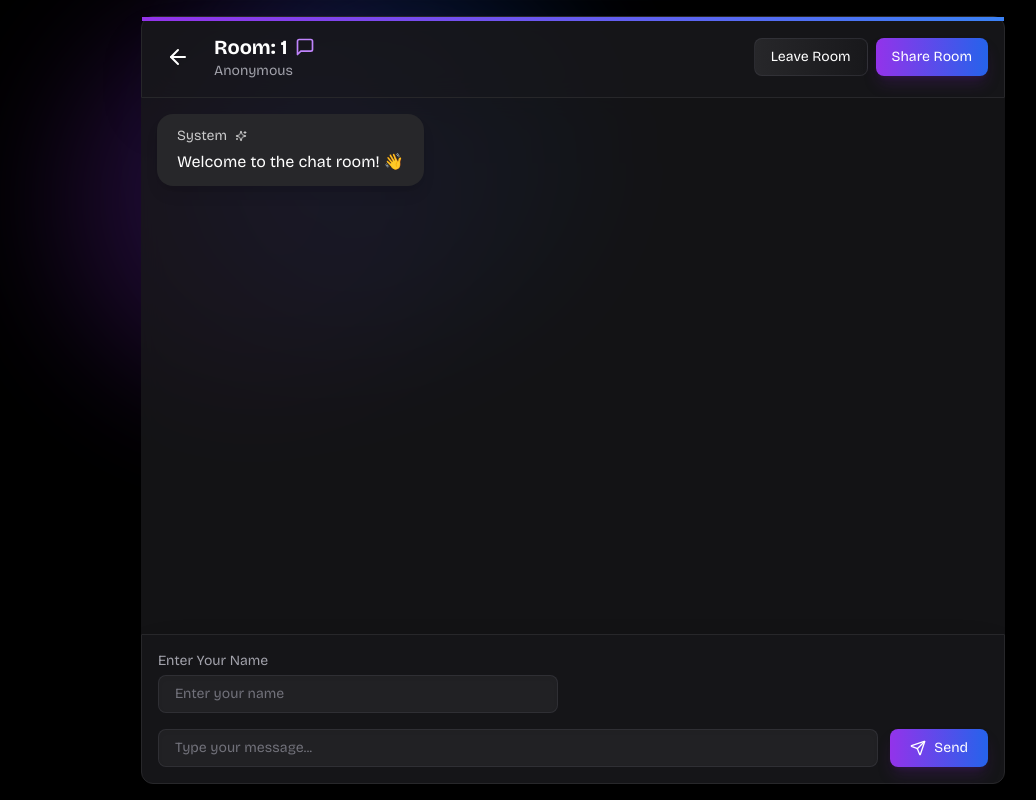
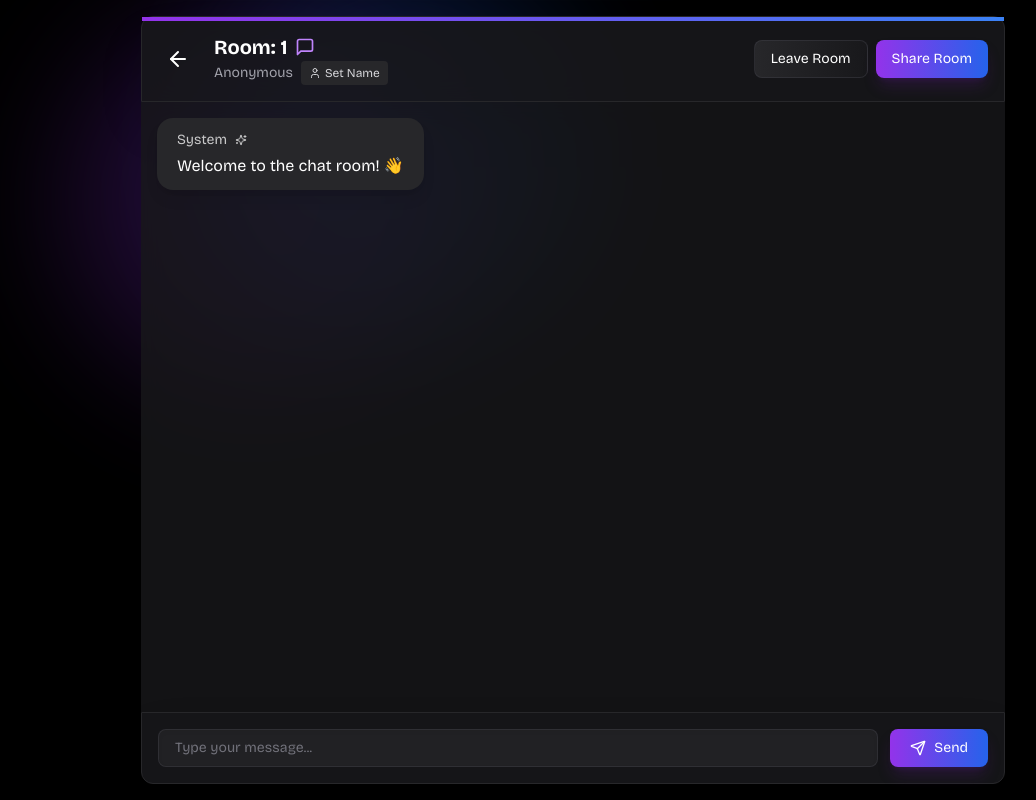
Before and after one commit to MrNikhillyadav/chatify-app, a React (Vite) app in the folder frontend/: page /room/1 in a window 1280 px wide. Shown: the whole page, without its empty margins (67-1103 px from the left). Built offline with nearby package versions, Linux system fonts and the light colour scheme; no server answers.

Commit message:
add name modal

```diff
--- a/frontend/src/components/Room.tsx
+++ b/frontend/src/components/Room.tsx
@@ -1,6 +1,6 @@
 import { useState, useEffect, useRef } from "react";
 import { useParams, useNavigate } from "react-router-dom";
-import { ArrowLeft,  Send, Sparkles, MessageSquare } from "lucide-react";
+import { ArrowLeft, Send, Sparkles, MessageSquare, User } from "lucide-react";
 import { toast } from "sonner";
 
 interface Message {
@@ -20,10 +20,10 @@ function Room() {
       name: "System",
     },
   ]);
+  const [isNameModalOpen, setIsNameModalOpen] = useState<boolean>(false);
+  const [tempName, setTempName] = useState<string>("");
 
   const messagesEndRef = useRef<HTMLDivElement>(null);
-
-
 
   useEffect(() => {
     const ws = new WebSocket("https://chibi-chat.onrender.com");
@@ -99,11 +99,63 @@ function Room() {
     navigate("/");
   }
 
+  function openNameModal() {
+    setTempName(name || "");
+    setIsNameModalOpen(true);
+  }
+
+  function submitName() {
+    if (tempName.trim()) {
+      setName(tempName.trim());
+      toast.success("Name updated successfully!");
+    }
+    setIsNameModalOpen(false);
+  }
+
   return (
     <div className="min-h-screen flex flex-col bg-black relative overflow-hidden">
       {/* Spotlight effects */}
       <div className="absolute top-1/4 left-1/4 w-96 h-96 bg-purple-600 rounded-full opacity-20 blur-3xl transform -translate-x-1/2 -translate-y-1/2" />
       <div className="absolute bottom-1/3 right-1/3 w-96 h-96 bg-blue-600 rounded-full opacity-20 blur-3xl transform -translate-x-1/2 -translate-y-1/2" />
+
+      {/* Name Modal */}
+      {isNameModalOpen && (
+        <div className="fixed inset-0 bg-black/70 backdrop-blur-sm flex items-center justify-center z-50">
+          <div className="bg-zinc-900 border border-zinc-700 rounded-xl p-6 w-full max-w-md shadow-2xl">
+            <h2 className="text-xl font-bold text-white mb-4">Set Your Name</h2>
+            <input
+              type="text"
+              placeholder="Enter your name"
+              value={tempName}
+              onChange={(e) => setTempName(e.target.value)}
+              className="w-full px-4 py-3 bg-zinc-800/70 border border-zinc-700/50 rounded-lg
+                         text-white placeholder-zinc-500
+                         focus:ring-2 focus:ring-purple-500/30 focus:border-purple-500 focus:outline-none
+                         transition duration-300 shadow-inner mb-4"
+              autoFocus
+              onKeyDown={(e) => {
+                if (e.key === "Enter") submitName();
+              }}
+            />
+            <div className="flex gap-3 justify-end">
+              <button
+                onClick={() => setIsNameModalOpen(false)}
+                className="px-4 py-2 bg-zinc-800 text-white rounded-lg
+                           transition-all hover:bg-zinc-700"
+              >
+                Cancel
+              </button>
+              <button
+                onClick={submitName}
+                className="px-4 py-2 bg-gradient-to-r from-purple-600 to-blue-600 text-white rounded-lg
+                           transition-all hover:opacity-90 shadow-lg shadow-purple-900/30"
+              >
+                Save
+              </button>
+            </div>
+          </div>
+        </div>
+      )}
 
       <div className="flex-1 flex flex-col max-w-4xl mx-auto w-full p-4">
         {/* Header */}
@@ -124,9 +176,18 @@ function Room() {
                   </h1>
                   <MessageSquare className="w-5 h-5 text-purple-400" />
                 </div>
+                <div className="flex items-center gap-2">
                   <p className="text-sm text-zinc-400">
                     {name?.trim() || "Anonymous"}
                   </p>
+                  <button
+                    onClick={openNameModal}
+                    className="text-xs bg-zinc-800 hover:bg-zinc-700 text-zinc-300 px-2 py-1 rounded flex items-center gap-1"
+                  >
+                    <User className="w-3 h-3" />
+                    <span>{name ? "Change Name" : "Set Name"}</span>
+                  </button>
+                </div>
               </div>
             </div>
             <div className="flex gap-2">
@@ -177,23 +238,6 @@ function Room() {
 
         {/* Input Section */}
         <div className="bg-zinc-900/90 backdrop-blur-md rounded-b-xl shadow-2xl p-4 border border-zinc-800">
-          <div className="space-y-4">
-            <div className="max-w-[400px]">
-              <label className="text-sm text-zinc-400 block mb-1">
-                Enter Your Name
-              </label>
-              <input
-                type="text"
-                placeholder="Enter your name"
-                value={name || ""}
-                onChange={(e) => setName(e.target.value)}
-                className="w-full px-4 py-2 bg-zinc-800/70 border border-zinc-700/50 rounded-lg
-                           text-white placeholder-zinc-500 text-sm
-                           focus:ring-2 focus:ring-purple-500/30 focus:border-purple-500 focus:outline-none
-                           transition duration-300 shadow-inner"
-              />
-            </div>
-
           <div className="flex gap-3">
             <input
               className="flex-1 px-4 py-2 bg-zinc-800/70 border border-zinc-700/50 rounded-lg
@@ -221,7 +265,6 @@ function Room() {
         </div>
       </div>
     </div>
-    </div>
   );
 }
 
```
Lines whose indentation alone changed are shown as unchanged.
